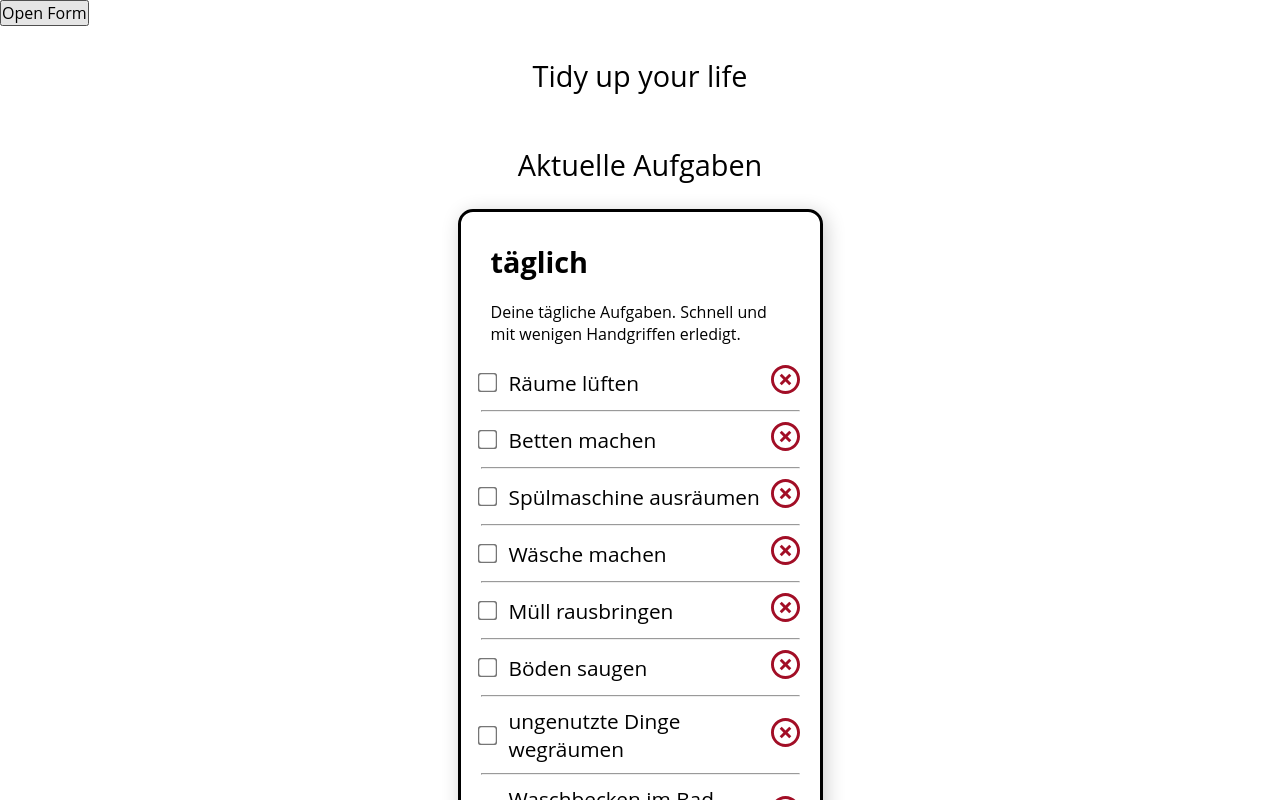
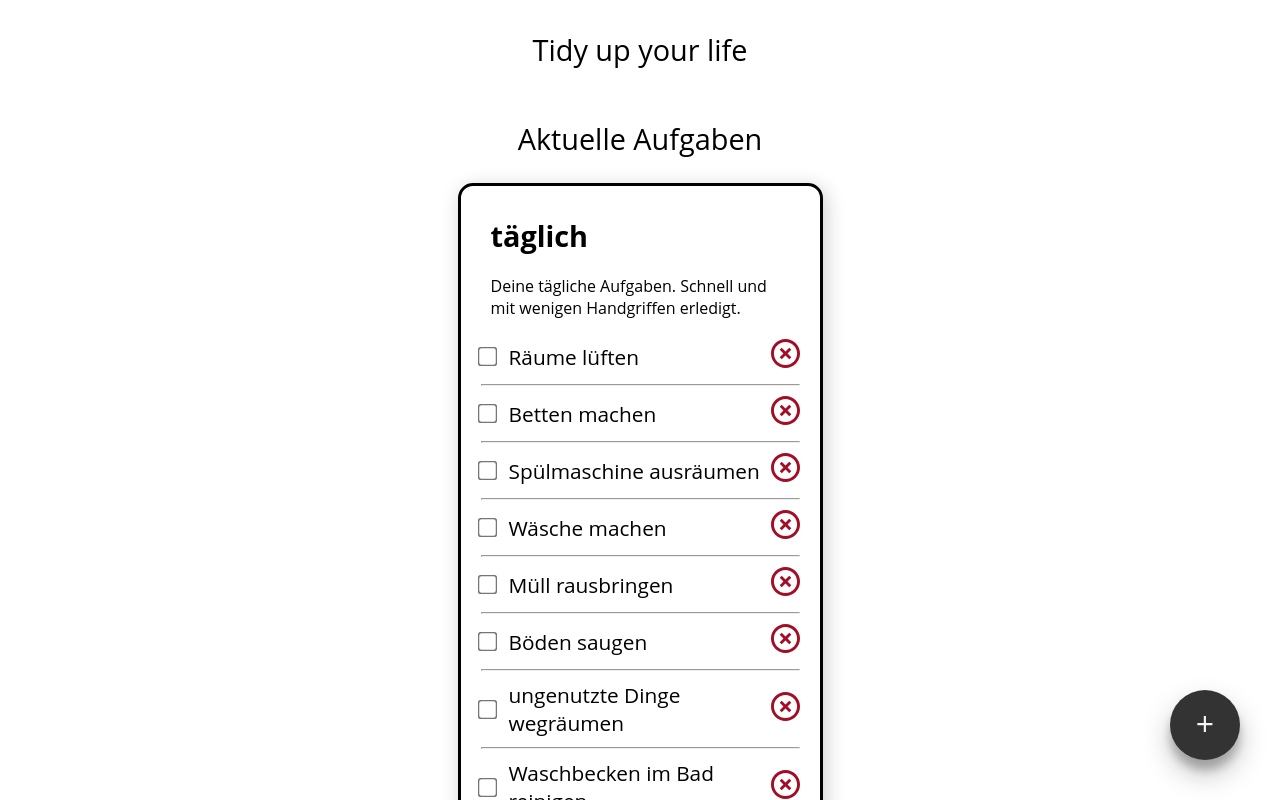
Before and after one commit to alicie232/capstone-project, a React (Create React App) app: page / in a window 1280 px wide. Shown: the top 800 px of the page. Built offline with nearby package versions, Linux system fonts and the light colour scheme.

Commit message:
add styled button open form modal

```diff
--- a/src/App.js
+++ b/src/App.js
@@ -85,7 +85,8 @@ export default function App() {
 
   return (
     <>
-      <button onClick={() => setIsOpen(true)}>Open Form</button>
+      {/* Open Form */}
+      <AddTodoButton onClick={() => setIsOpen(true)}>+</AddTodoButton>
       <NewTodoForm open={isOpen} onClose={handleCloseForm} insertNewTodo={insertNewTodo} />
 
       <StyledHeader>Tidy up your life</StyledHeader>
@@ -105,3 +106,24 @@ const StyledHeader = styled.header`
   text-align: center;
   font-size: var(--fontsize-large);
 `;
+
+const AddTodoButton = styled.button`
+  cursor: pointer;
+
+  position: fixed;
+  display: flex;
+  justify-content: center;
+  align-items: center;
+  padding-bottom: 4px;
+  bottom: 40px;
+  right: 40px;
+  width: 70px;
+  height: 70px;
+  border: none;
+  border-radius: 50%;
+  color: #f5f5f5;
+  text-decoration: none;
+  background-color: var(--color-highlight);
+  font-size: 2rem;
+  box-shadow: 0 14px 28px rgba(0, 0, 0, 0.25), 0 10px 10px rgba(0, 0, 0, 0.22);
+`;
```
